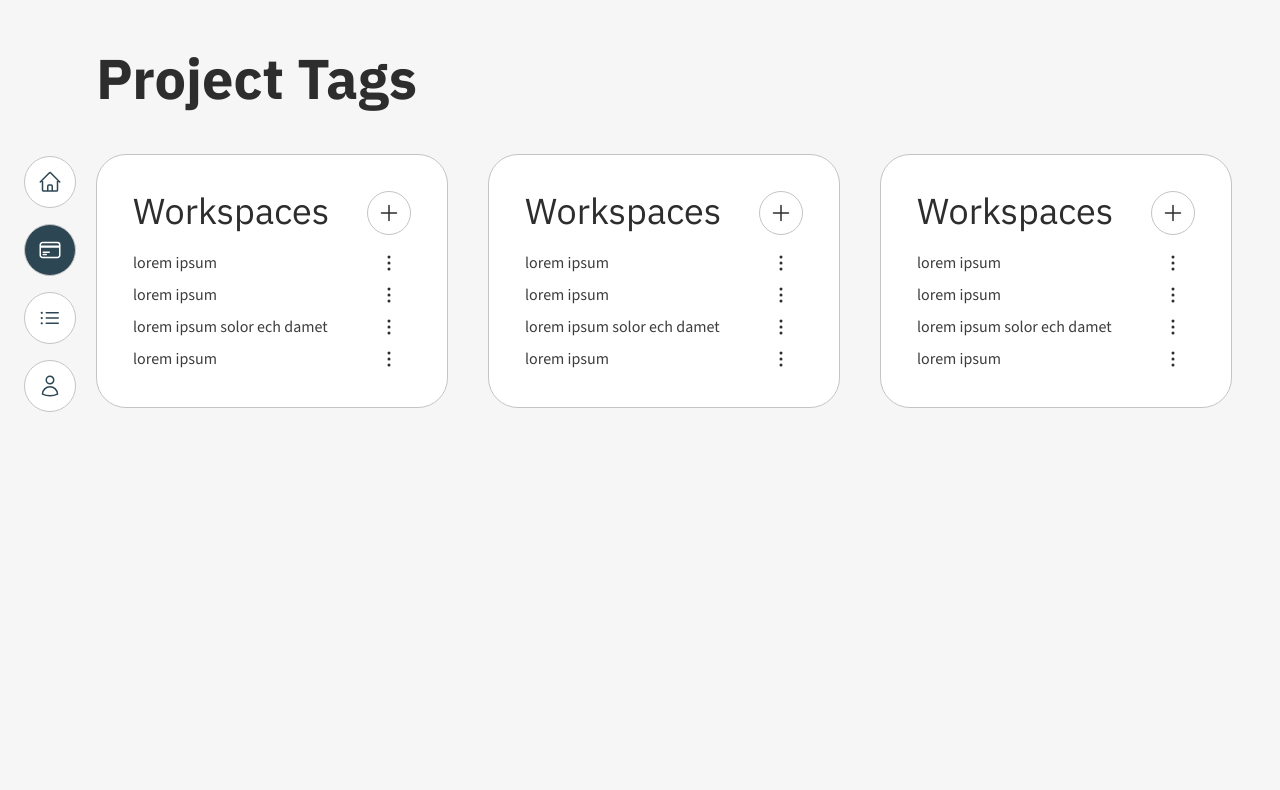
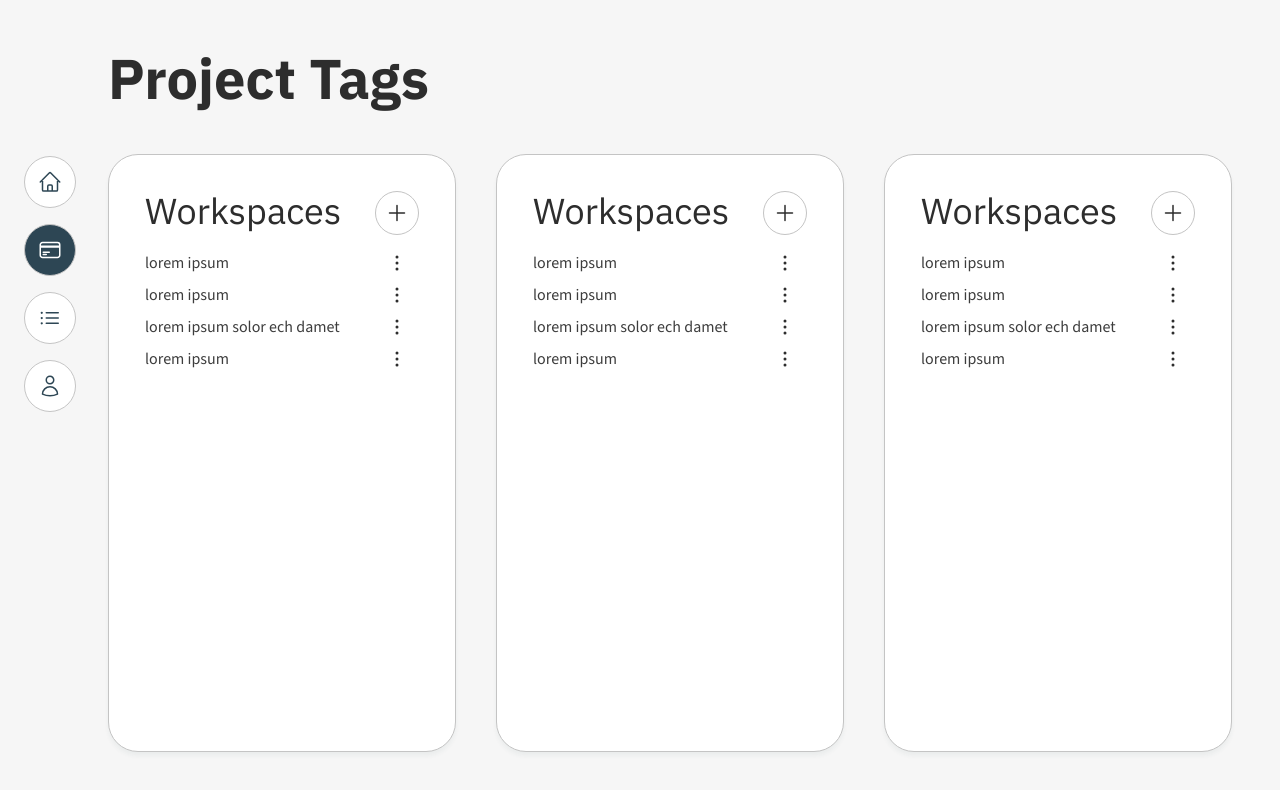
Before and after one commit to Asymphia/matdev-pm, a Next.js app: page /project-tags in a window 1280 px wide. Shown: the top 790 px of the page. Built offline with nearby package versions, Linux system fonts and the light colour scheme.

Commit message:
Fix: project tags

```diff
--- a/app/layout.tsx
+++ b/app/layout.tsx
@@ -25,10 +25,10 @@ const RootLayout = ({ children }: Readonly<{ children: ReactNode }>) => {
       <html lang="en">
         <body className={`${IBMPlexSans.variable} ${SourceSans3.variable}`}>
             {/*<ThemeProvider>*/}
-                <div className="w-screen h-screen">
+                <div className="w-screen min-h-screen flex">
                     <Sidebar />
 
-                    <div className="pt-12 pl-5 pr-12 ml-19">
+                    <div className="flex-1 py-12 pl-8 pr-12 ml-19 flex flex-col min-h-screen">
                         { children }
                     </div>
                 </div>
--- a/app/project-tags/layout.tsx
+++ /dev/null
@@ -1,12 +0,0 @@
-import { ReactNode } from "react";
-
-const TagsLayout = ({children} : Readonly<{children:ReactNode}>) => {
-return (
-    <div className="grid gap-11">
-    <h1>Project Tags</h1>
-    <div className="flex-1 h-full">{children}</div>
-    </div>
-)
-}
-
-export default TagsLayout
--- a/app/project-tags/page.tsx
+++ b/app/project-tags/page.tsx
@@ -1,14 +1,18 @@
 "use client"
 
-import { Tag } from "@/components/project-tags/TagItem";
-import TagsCard, { TagsCardProps } from "@/components/project-tags/TagsCard";
+import { Tag } from "@/components/project-tags/TagItem"
+import TagsCard, { TagsCardProps } from "@/components/project-tags/TagsCard"
 
 const TagsPage = () => {
     return (
-        <div className="flex h-full gap-10">
-            <TagsCard title={DUMMY_TAGCARDS_DATA.title} tags={DUMMY_TAGCARDS_DATA.tags}/>
-            <TagsCard title={DUMMY_TAGCARDS_DATA.title} tags={DUMMY_TAGCARDS_DATA.tags}/>
-            <TagsCard title={DUMMY_TAGCARDS_DATA.title} tags={DUMMY_TAGCARDS_DATA.tags}/>
+        <div className="flex flex-col gap-11 flex-1">
+            <h1>Project Tags</h1>
+
+            <div className="grid grid-cols-3 gap-10 flex-1 items-stretch">
+                <TagsCard title={DUMMY_TAGCARDS_DATA.title} tags={DUMMY_TAGCARDS_DATA.tags}/>
+                <TagsCard title={DUMMY_TAGCARDS_DATA.title} tags={DUMMY_TAGCARDS_DATA.tags}/>
+                <TagsCard title={DUMMY_TAGCARDS_DATA.title} tags={DUMMY_TAGCARDS_DATA.tags}/>
+            </div>
         </div>
     )
 }
--- a/components/project-tags/TagItem.tsx
+++ b/components/project-tags/TagItem.tsx
@@ -12,8 +12,8 @@ const TagItem = (tag : Tag) => {
         <div className="flex flex-row justify-between">
             <button onClick={tag.onClick}>{tag.tagName}</button>
             <button type="button" className="cursor-pointer">
-                    <EllipsisVerticalIcon className="size-6 text-text-primary-500" />
-                </button>
+                <EllipsisVerticalIcon className="size-6 text-text-primary-500" />
+            </button>
         </div>
     )
 }
--- a/components/project-tags/TagsCard.tsx
+++ b/components/project-tags/TagsCard.tsx
@@ -1,6 +1,7 @@
 import IconButton from "../ui/IconButton";
 import TagItem, { Tag } from "./TagItem";
 import { PlusIcon } from "@heroicons/react/24/outline";
+import BlockWrapper from "@/components/ui/BlockWrapper";
 
 export type TagsCardProps = {
   title: string;
@@ -9,9 +10,9 @@ export type TagsCardProps = {
 
 const TagsCard = (tagsData: TagsCardProps) => {
   return (
-    <div className="flex flex-col h-full w-1/3 bg-background rounded-md border border-solid border-border p-9">
+    <BlockWrapper className="w-full">
       <div className="flex flex-row justify-between">
-        <h1 className="font-normal text-4xl mb-5">{tagsData.title}</h1>
+        <h2 className="font-normal text-4xl mb-5">{tagsData.title}</h2>
         <IconButton Icon={PlusIcon} onClick={() => {}} />
       </div>
       <div className="flex flex-col gap-2 mr-2.5">
@@ -24,7 +25,7 @@ const TagsCard = (tagsData: TagsCardProps) => {
           />
         ))}
       </div>
-    </div>
+    </BlockWrapper>
   );
 };
 
```
